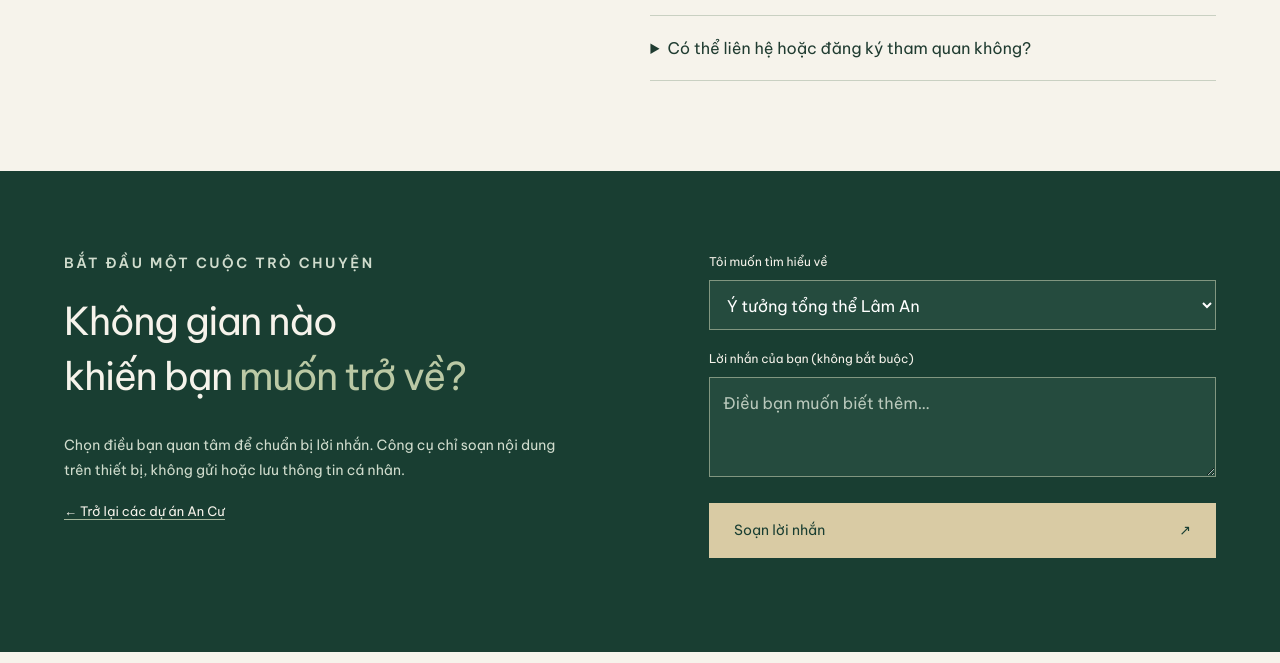
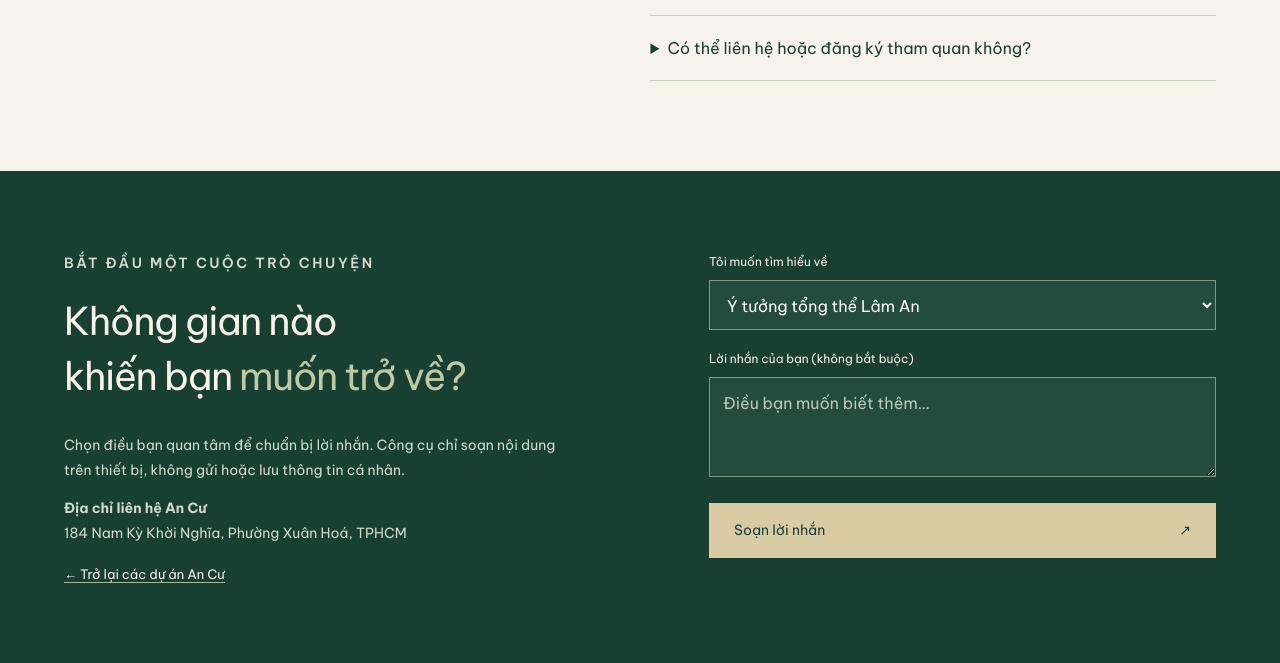
Before and after one commit to NguyenHienLBM/vibecode-ancu, a plain HTML site: page du-an-nghi-duong.html in a window 1280 px wide. Shown: the part 3410-4073 px from the top of the page. Drawn offline with Linux system fonts and the light colour scheme.

Commit message:
Add An Cu contact address

```diff
--- a/du-an-nghi-duong.html
+++ b/du-an-nghi-duong.html
@@ -17,6 +17,6 @@
 <section class="container experiences" id="trai-nghiem"><div><p class="eyebrow">Ở ĐÂY, BẠN CÓ THỂ</p><h2>Dành thời gian<br>cho những điều <em>giản dị.</em></h2><p>Các trải nghiệm dưới đây thuộc đề xuất ý tưởng, chưa phải dịch vụ đang vận hành.</p><a class="text-link" href="#cau-hoi">Điều bạn muốn biết ↘</a></div><div class="experience-grid"><article><span>01 —</span><h3>Dạo bước dưới tán cây</h3><p>Những tuyến đi bộ gợi mở hành trình khám phá cảnh quan bằng tất cả giác quan.</p></article><article><span>02 —</span><h3>Tìm lại nhịp cân bằng</h3><p>Khoảng sân yên tĩnh cho thiền, yoga nhẹ hoặc đơn giản là hít thở sâu.</p></article><article><span>03 —</span><h3>Chạm vào vị bản địa</h3><p>Định hướng trải nghiệm ẩm thực theo mùa và kết nối câu chuyện địa phương.</p></article><article><span>04 —</span><h3>Thêm gần nhau</h3><p>Không gian sinh hoạt chung để chia sẻ một bữa ăn, một câu chuyện, một buổi chiều.</p></article></div></section>
 <section class="manifesto"><p class="eyebrow">MỘT LỰA CHỌN NHẸ NHÀNG HƠN</p><h2>Để mỗi lần trở về,<br>ta thấy mình <em>đủ đầy hơn.</em></h2><p>Giảm nhịp vội. Tăng khoảng xanh. Trân trọng nơi mình đặt chân đến.</p></section>
 <section class="container faq" id="cau-hoi"><div><p class="eyebrow">THÔNG TIN CẦN BIẾT</p><h2>Trước khi <em>khám phá.</em></h2></div><div><details open><summary>Dự án đã đón khách chưa?</summary><p>Chưa. Lâm An là tên và ý tưởng minh họa cho trang giới thiệu dự án. Trang không cung cấp dịch vụ đặt phòng, mua bán hoặc cam kết đầu tư.</p></details><details><summary>Dự án nằm ở đâu? Giá và quy mô thế nào?</summary><p>Chưa có địa điểm, giá, quy mô hay tiến độ được xác nhận. Các thông tin này cần được chủ dự án cung cấp trước khi công bố chính thức.</p></details><details><summary>Có thể liên hệ hoặc đăng ký tham quan không?</summary><p>Hiện chưa có thông tin liên hệ đã xác minh. Bạn có thể dùng công cụ bên dưới để soạn nội dung quan tâm và sao chép, sau đó gửi qua kênh chính thức khi được công bố.</p></details></div></section>
-<section class="contact" id="ket-noi"><div class="container contact-grid"><div><p class="eyebrow">BẮT ĐẦU MỘT CUỘC TRÒ CHUYỆN</p><h2>Không gian nào<br>khiến bạn <em>muốn trở về?</em></h2><p>Chọn điều bạn quan tâm để chuẩn bị lời nhắn. Công cụ chỉ soạn nội dung trên thiết bị, không gửi hoặc lưu thông tin cá nhân.</p><a href="index%20(1).html#projects">← Trở lại các dự án An Cư</a></div><form id="interest-form"><label for="interest">Tôi muốn tìm hiểu về</label><select id="interest"><option>Ý tưởng tổng thể Lâm An</option><option>Không gian Forest Lodge</option><option>Không gian Lakeside Retreat</option><option>Không gian Garden Home</option><option>Trải nghiệm và định hướng sinh thái</option></select><label for="message">Lời nhắn của bạn (không bắt buộc)</label><textarea id="message" rows="3" maxlength="1000" placeholder="Điều bạn muốn biết thêm…"></textarea><button class="button light" type="submit">Soạn lời nhắn <span>↗</span></button><div id="draft-area" hidden><label for="draft">Nội dung đã soạn — chưa được gửi</label><textarea id="draft" rows="5" readonly></textarea><button type="button" id="copy" class="copy">Sao chép nội dung</button></div><p id="status" role="status"></p><noscript><p>Cần bật JavaScript để soạn lời nhắn. Trang hiện chưa có kênh liên hệ chính thức.</p></noscript></form></div></section>
+<section class="contact" id="ket-noi"><div class="container contact-grid"><div><p class="eyebrow">BẮT ĐẦU MỘT CUỘC TRÒ CHUYỆN</p><h2>Không gian nào<br>khiến bạn <em>muốn trở về?</em></h2><p>Chọn điều bạn quan tâm để chuẩn bị lời nhắn. Công cụ chỉ soạn nội dung trên thiết bị, không gửi hoặc lưu thông tin cá nhân.</p><p><strong>Địa chỉ liên hệ An Cư</strong><br>184 Nam Kỳ Khời Nghĩa, Phường Xuân Hoá, TPHCM</p><a href="index%20(1).html#projects">← Trở lại các dự án An Cư</a></div><form id="interest-form"><label for="interest">Tôi muốn tìm hiểu về</label><select id="interest"><option>Ý tưởng tổng thể Lâm An</option><option>Không gian Forest Lodge</option><option>Không gian Lakeside Retreat</option><option>Không gian Garden Home</option><option>Trải nghiệm và định hướng sinh thái</option></select><label for="message">Lời nhắn của bạn (không bắt buộc)</label><textarea id="message" rows="3" maxlength="1000" placeholder="Điều bạn muốn biết thêm…"></textarea><button class="button light" type="submit">Soạn lời nhắn <span>↗</span></button><div id="draft-area" hidden><label for="draft">Nội dung đã soạn — chưa được gửi</label><textarea id="draft" rows="5" readonly></textarea><button type="button" id="copy" class="copy">Sao chép nội dung</button></div><p id="status" role="status"></p><noscript><p>Cần bật JavaScript để soạn lời nhắn. Bạn có thể liên hệ tại địa chỉ An Cư ở trên.</p></noscript></form></div></section>
 </main><footer class="container footer"><a class="brand" href="index%20(1).html">an<span>cư</span></a><p>© 2026 An Cư · Lâm An là dự án minh họa.<br>Hình ảnh là phối cảnh ý tưởng, không phải hiện trạng thực tế.</p><a href="#noi-dung">Về đầu trang ↑</a></footer>
 </body></html>
```
Also changed, not shown: index (1).html (+1 -1 lines).
